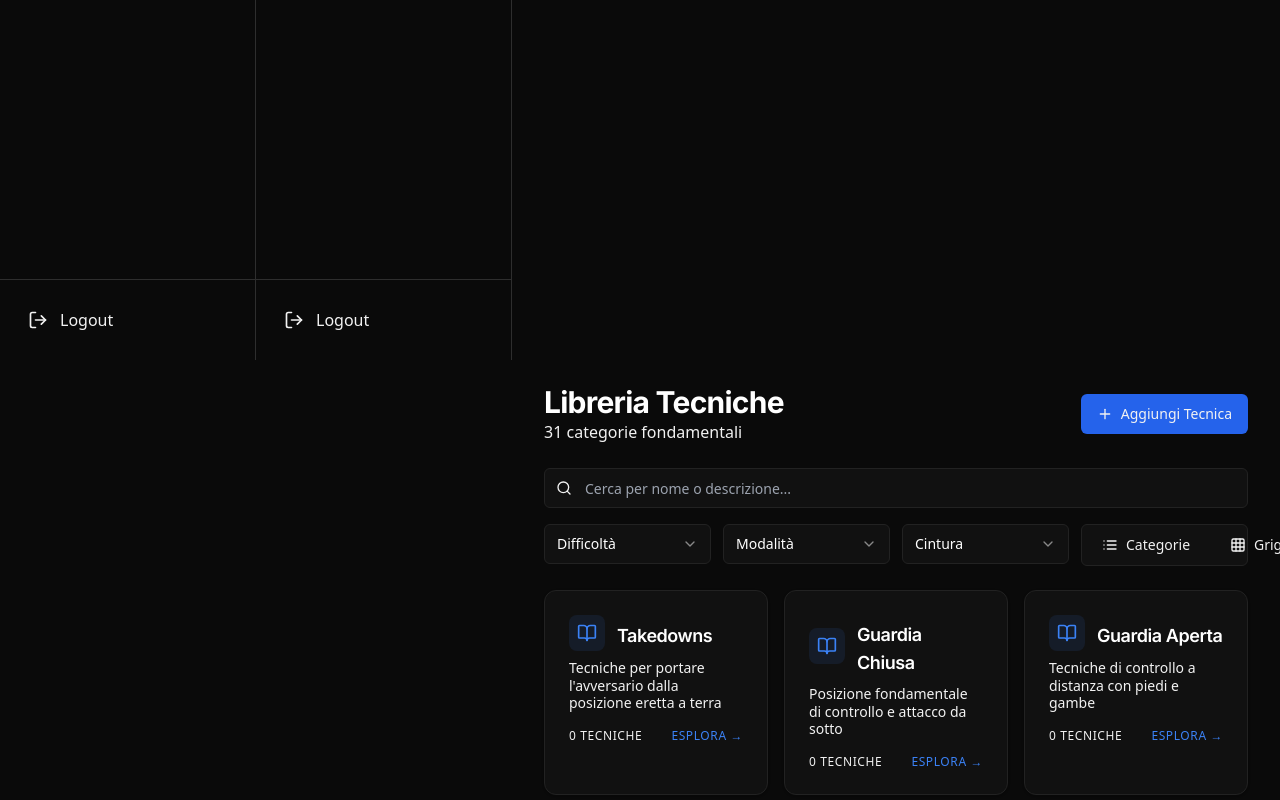
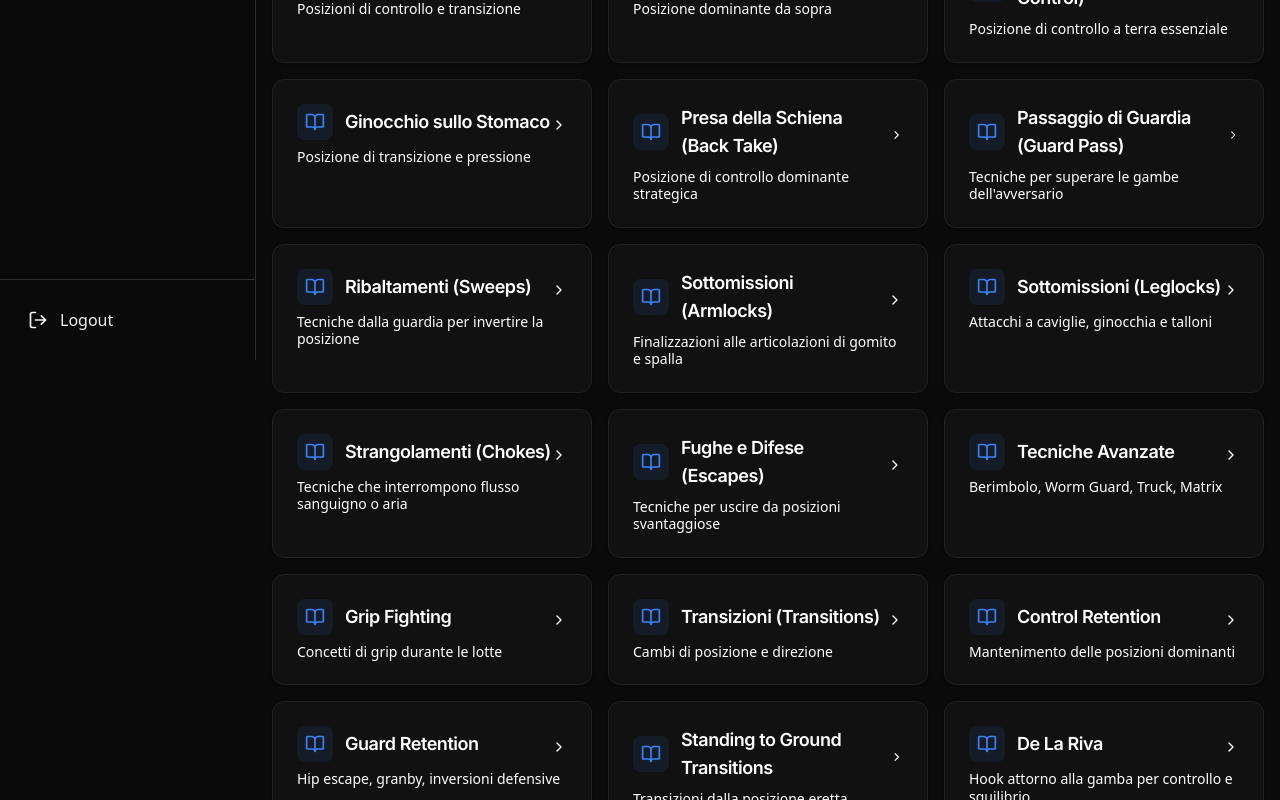
Before and after one commit to iamalexandredds/bjj-tracker, a React (Vite) app: page /techniques in a window 1280 px wide. Shown: the part 440-1240 px from the top of the page. Built offline with nearby package versions, Linux system fonts and the light colour scheme.

Commit message:
Update Techniques.tsx

```diff
--- a/src/pages/Techniques.tsx
+++ b/src/pages/Techniques.tsx
@@ -1,145 +1,81 @@
-import { useState, useMemo } from 'react';
-import { Plus, Grid3X3, List, BookOpen, Search } from 'lucide-react';
-import { AppLayout } from '@/components/layout/AppLayout';
+import { useState } from 'react';
+import { Card, CardContent, CardHeader, CardTitle } from '@/components/ui/card';
 import { Button } from '@/components/ui/button';
-import { Tabs, TabsList, TabsTrigger } from '@/components/ui/tabs';
-import { Card, CardContent, CardHeader, CardTitle } from '@/components/ui/card';
 import { Input } from '@/components/ui/input';
 import { TECHNIQUE_CATEGORIES } from '@/lib/constants';
-import {
-  Select,
-  SelectContent,
-  SelectItem,
-  SelectTrigger,
-  SelectValue,
-} from "@/components/ui/select";
-
-type ViewMode = 'categories' | 'grid';
+import { BookOpen, Search, ChevronRight } from 'lucide-react';
 
 export default function Techniques() {
-  const [viewMode, setViewMode] = useState<ViewMode>('categories');
-  const [searchQuery, setSearchQuery] = useState('');
-  const [difficultyFilter, setDifficultyFilter] = useState('all');
-  const [modeFilter, setModeFilter] = useState('all');
-  const [beltFilter, setBeltFilter] = useState('all');
+  const [searchTerm, setSearchTerm] = useState("");
 
-  // Filtro logico delle categorie
-  const filteredCategories = useMemo(() => {
-    return TECHNIQUE_CATEGORIES.filter(cat =>
-      cat.label.toLowerCase().includes(searchQuery.toLowerCase()) ||
-      cat.description.toLowerCase().includes(searchQuery.toLowerCase())
+  const filteredCategories = TECHNIQUE_CATEGORIES.filter(cat =>
+    cat.label.toLowerCase().includes(searchTerm.toLowerCase()) ||
+    cat.description.toLowerCase().includes(searchTerm.toLowerCase())
   );
-  }, [searchQuery]);
 
   return (
-    <AppLayout>
-      <div className="space-y-6">
+    <div className="space-y-6 p-4 bg-[#0a0a0a] min-h-screen text-white">
       {/* Header */}
-        <div className="flex flex-col sm:flex-row sm:items-center justify-between gap-4">
+      <div className="flex justify-between items-center">
         <div>
-            <h1 className="text-3xl font-bold text-white">Libreria Tecniche</h1>
-            <p className="text-muted-foreground">
-              {TECHNIQUE_CATEGORIES.length} categorie fondamentali
-            </p>
+          <h1 className="text-3xl font-bold">Libreria Tecniche</h1>
+          <p className="text-muted-foreground">{TECHNIQUE_CATEGORIES.length} categorie disponibili</p>
         </div>
-          <Button className="bg-blue-600 hover:bg-blue-700">
-            <Plus className="h-4 w-4 mr-2" />
-            Aggiungi Tecnica
+        <Button className="bg-blue-600 hover:bg-blue-700 text-white font-bold">
+          + Aggiungi Tecnica
         </Button>
       </div>
 
-        {/* Barra di Ricerca e Filtri (Screenshot 2) */}
+      {/* Filtri */}
       <div className="space-y-4">
         <div className="relative">
           <Search className="absolute left-3 top-1/2 -translate-y-1/2 h-4 w-4 text-muted-foreground" />
           <Input
-              placeholder="Cerca per nome o descrizione..."
-              className="pl-10 bg-[#111] border-[#222]"
-              value={searchQuery}
-              onChange={(e) => setSearchQuery(e.target.value)}
+            className="w-full bg-[#111] border-[#222] text-white pl-10"
+            placeholder="Cerca tecniche..."
+            value={searchTerm}
+            onChange={(e) => setSearchTerm(e.target.value)}
           />
         </div>
 
         <div className="grid grid-cols-2 md:grid-cols-4 gap-3">
-            <Select onValueChange={setDifficultyFilter}>
-              <SelectTrigger className="bg-[#111] border-[#222] text-white">
-                <SelectValue placeholder="Difficoltà" />
-              </SelectTrigger>
-              <SelectContent>
-                <SelectItem value="all">Tutte le difficoltà</SelectItem>
-                <SelectItem value="base">Base</SelectItem>
-                <SelectItem value="intermedio">Intermedio</SelectItem>
-                <SelectItem value="avanzato">Avanzato</SelectItem>
-              </SelectContent>
-            </Select>
-
-            <Select onValueChange={setModeFilter}>
-              <SelectTrigger className="bg-[#111] border-[#222] text-white">
-                <SelectValue placeholder="Modalità" />
-              </SelectTrigger>
-              <SelectContent>
-                <SelectItem value="all">Tutte le modalità</SelectItem>
-                <SelectItem value="gi">Gi</SelectItem>
-                <SelectItem value="nogi">No-Gi</SelectItem>
-              </SelectContent>
-            </Select>
-
-            <Select onValueChange={setBeltFilter}>
-              <SelectTrigger className="bg-[#111] border-[#222] text-white">
-                <SelectValue placeholder="Cintura" />
-              </SelectTrigger>
-              <SelectContent>
-                <SelectItem value="all">Tutte le cinture</SelectItem>
-                <SelectItem value="white">Bianca</SelectItem>
-                <SelectItem value="blue">Blu</SelectItem>
-                <SelectItem value="purple">Viola</SelectItem>
-                <SelectItem value="brown">Marrone</SelectItem>
-                <SelectItem value="black">Nera</SelectItem>
-              </SelectContent>
-            </Select>
-
-            <div className="flex gap-2 bg-[#111] p-1 rounded-md border border-[#222]">
-               <Button
-                variant={viewMode === 'categories' ? 'secondary' : 'ghost'}
-                className="flex-1 h-8"
-                onClick={() => setViewMode('categories')}
-              >
-                <List className="h-4 w-4 mr-2" /> Categorie
-              </Button>
-              <Button
-                variant={viewMode === 'grid' ? 'secondary' : 'ghost'}
-                className="flex-1 h-8"
-                onClick={() => setViewMode('grid')}
-              >
-                <Grid3X3 className="h-4 w-4 mr-2" /> Griglia
-              </Button>
+          <select className="bg-[#111] border-[#222] text-sm text-gray-300 p-2 rounded-md outline-none">
+            <option>Tutte le difficoltà</option>
+          </select>
+          <select className="bg-[#111] border-[#222] text-sm text-gray-300 p-2 rounded-md outline-none">
+            <option>Tutte le modalità</option>
+          </select>
+          <select className="bg-[#111] border-[#222] text-sm text-gray-300 p-2 rounded-md outline-none">
+            <option>Tutte le cinture</option>
+          </select>
+          <div className="flex bg-[#111] rounded-md border border-[#222] p-1">
+            <Button variant="ghost" size="sm" className="flex-1 text-[10px] bg-[#222]">CATEGORIE</Button>
+            <Button variant="ghost" size="sm" className="flex-1 text-[10px]">GRIGLIA</Button>
           </div>
         </div>
       </div>
 
-        {/* Lista Categorie */}
+      {/* Griglia Categorie */}
       <div className="grid gap-4 sm:grid-cols-2 lg:grid-cols-3">
         {filteredCategories.map((category) => (
           <Card key={category.value} className="bg-[#111] border-[#222] hover:border-blue-500/50 transition-all cursor-pointer group">
-              <CardHeader className="flex flex-row items-center space-x-3 pb-2">
+            <CardHeader className="flex flex-row items-center justify-between pb-2">
+              <div className="flex items-center space-x-3">
                 <div className="p-2 rounded-lg bg-blue-500/10 text-blue-500 group-hover:bg-blue-500 group-hover:text-white transition-all">
                   <BookOpen className="h-5 w-5" />
                 </div>
                 <CardTitle className="text-lg text-white">{category.label}</CardTitle>
+              </div>
+              <ChevronRight className="h-4 w-4 text-muted-foreground" />
             </CardHeader>
             <CardContent>
               <p className="text-sm text-muted-foreground leading-tight">
                 {category.description}
               </p>
-                <div className="mt-4 flex justify-between items-center text-xs text-muted-foreground font-medium uppercase tracking-wider">
-                  <span>0 Tecniche</span>
-                  <span className="text-blue-500">Esplora →</span>
-                </div>
             </CardContent>
           </Card>
         ))}
       </div>
     </div>
-    </AppLayout>
   );
 }
```
Lines whose indentation alone changed are shown as unchanged.
